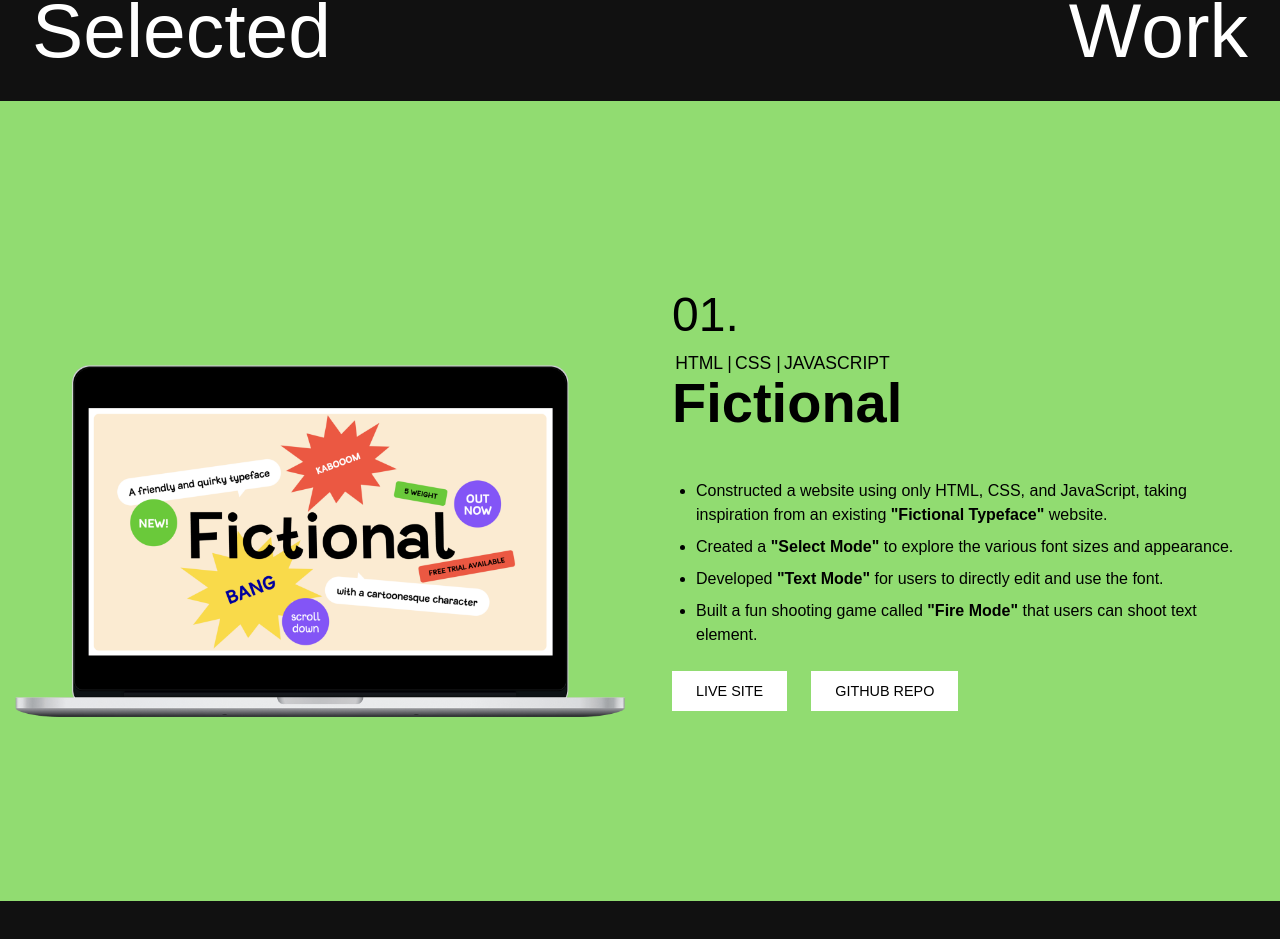
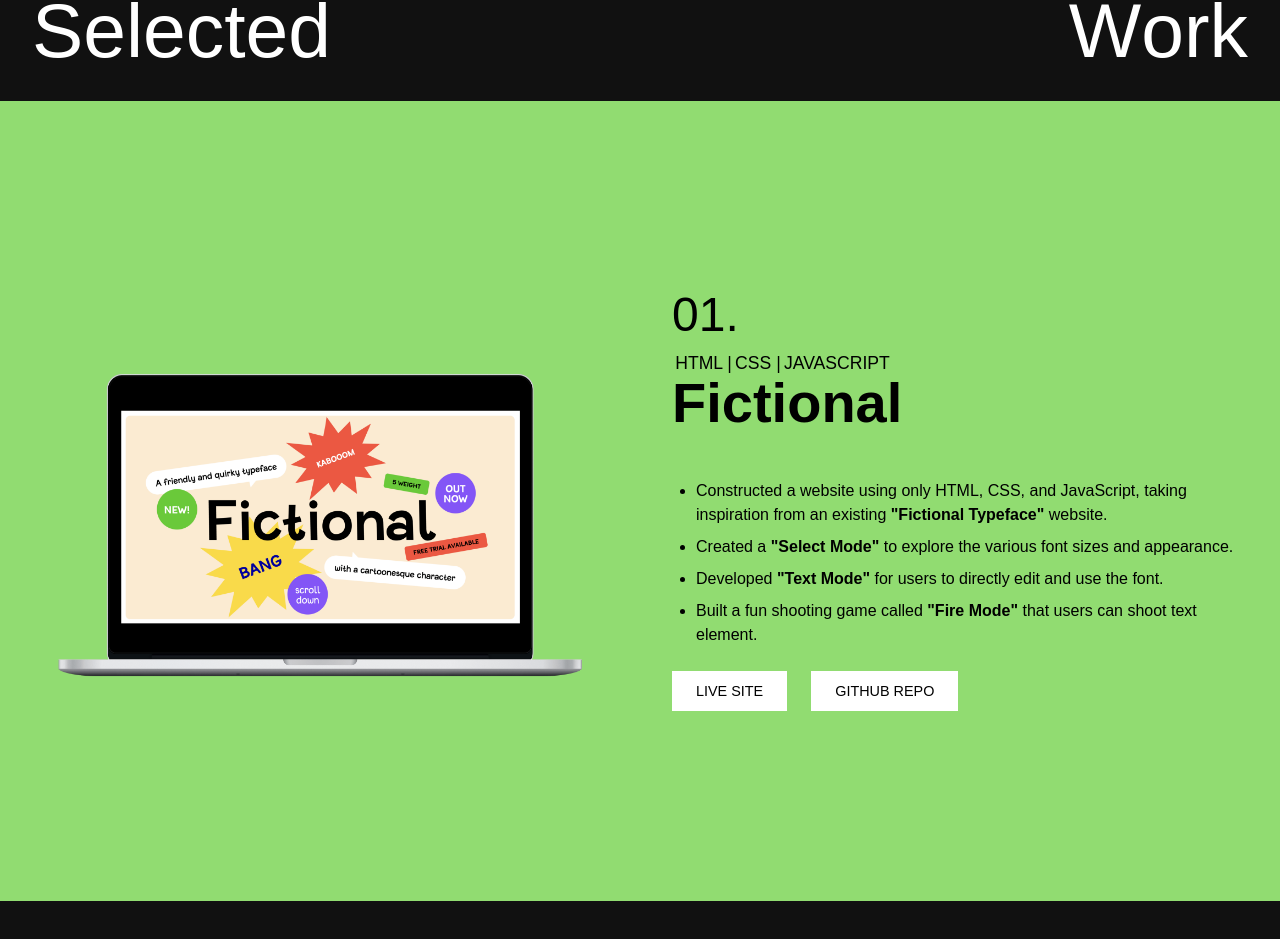
Before and after one commit to lilianlee0213/Portfolio-of-Lilian-Lee, a React (Create React App) app: page / in a window 1280 px wide. Shown: the part 2699-3638 px from the top of the page. Built offline with nearby package versions, Linux system fonts and the light colour scheme; a web font is replaced by a local one.

Commit message:
work media screen

```diff
--- a/src/components/Work/style.css
+++ b/src/components/Work/style.css
@@ -8,6 +8,7 @@
 }
 .project {
 	overflow-x: hidden;
+	/* overflow-y: hidden; */
 	grid-template-rows: repeat(2, 1fr);
 	width: 100%;
 }
@@ -67,10 +68,11 @@
 	display: flex;
 	justify-content: center;
 	align-self: center;
-	padding-top: 5rem;
+	padding-top: 3rem;
 }
 .project-image-container .image {
-	width: 65vw;
+	width: 50vw;
+	max-width: 550px;
 	aspect-ratio: 1;
 }
 .project-one {
@@ -156,10 +158,6 @@
 	.project-desc li {
 		font-size: 1rem;
 	}
-	.project-image-container .image {
-		width: 50vw;
-		aspect-ratio: 1;
-	}
 }
 @media only screen and (max-width: 991px) {
 	.work {
```
